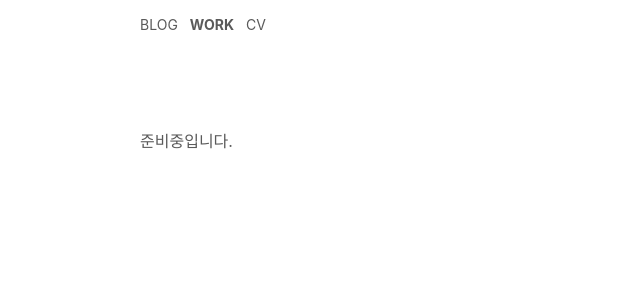
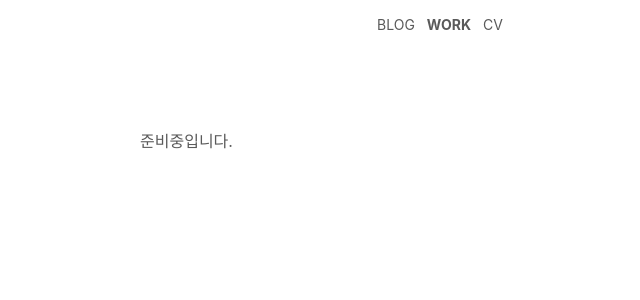
Before and after one commit to Johnyworld/devlog, a Next.js app: page /work in a window 1280 px wide. Shown: the top 300 px of the page, without its empty margins (200-840 px from the left). Built offline with nearby package versions, Linux system fonts and the light colour scheme; a web font is replaced by a local one.

Commit message:
fix: 화면 width 가 줄어도 좌우 padding 을 유지하도록 스타일 업데이트

```diff
--- a/src/components/views/layouts/PageContent/PageContent.module.scss
+++ b/src/components/views/layouts/PageContent/PageContent.module.scss
@@ -1,6 +1,5 @@
 .pageContent {
-  min-width: 360px;
   max-width: 600px;
-  width: 100%;
   margin: 0 auto;
+  padding: 0 20px;
 }
--- a/src/components/views/molecules/PostCardItem/PostCardItem.module.scss
+++ b/src/components/views/molecules/PostCardItem/PostCardItem.module.scss
@@ -2,8 +2,8 @@
 
 .postCardItem {
   border-radius: 8px;
-  padding: 6px 12px;
-  margin: 0 -12px;
+  padding: 6px 10px;
+  margin: 0 -10px;
 
   &:hover {
     background-color: $color-gray-weakest;
```
